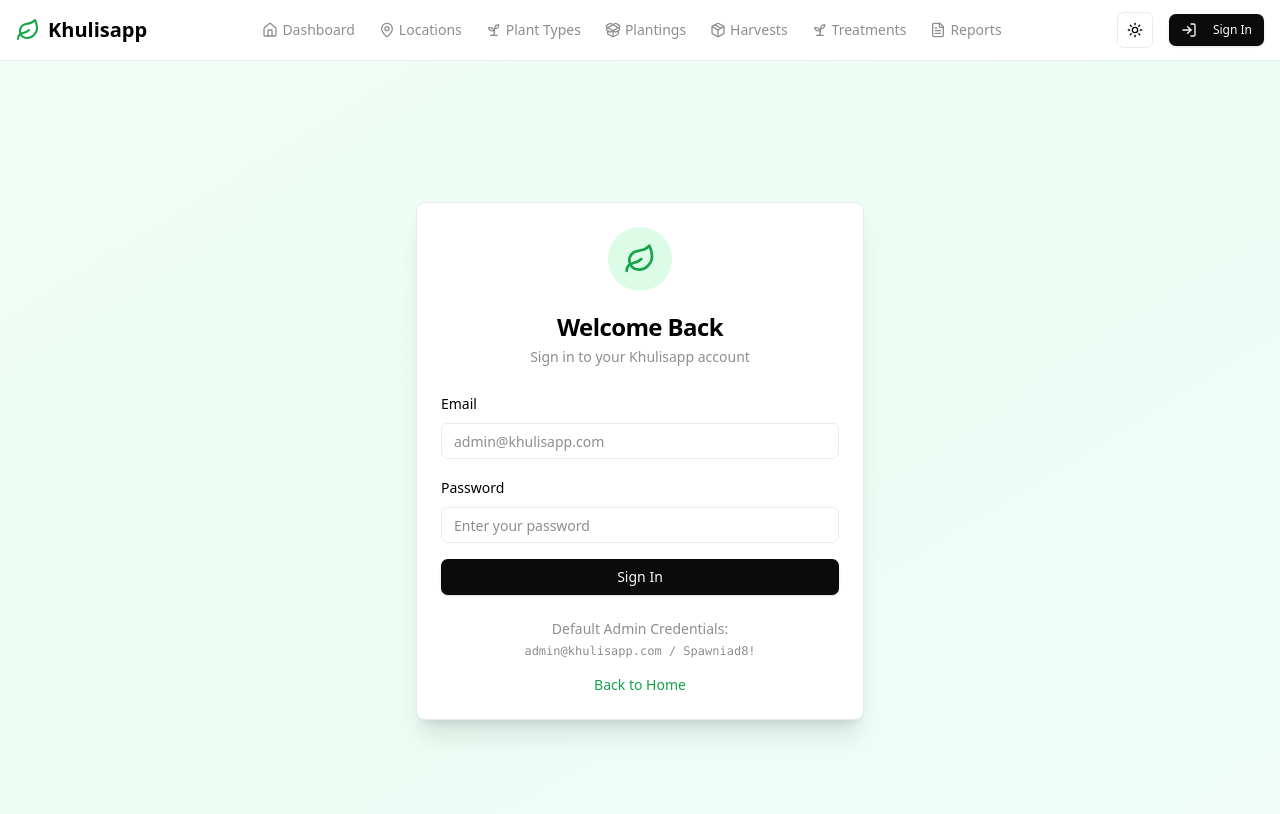
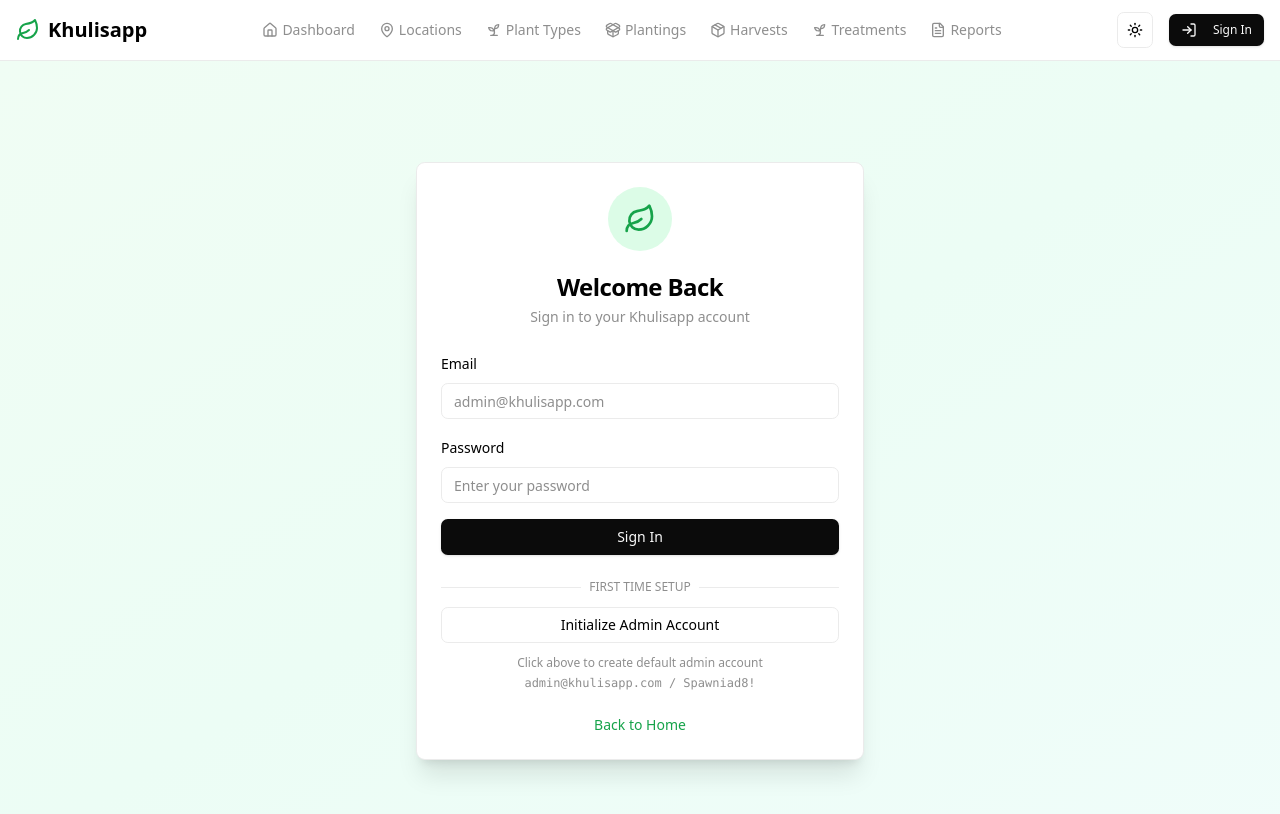
Before and after one commit to Vundz/sg-51715866-84a2-4173-a0c3-6f30f6eab96a-1777618500, a Next.js app: page /login in a window 1280 px wide. Shown: the top 814 px of the page. Built offline with nearby package versions, Linux system fonts and the light colour scheme.

Commit message:
feat(auth): Implement first-time admin setup and auto-profile creation

```diff
--- a/src/integrations/supabase/database.types.ts
+++ b/src/integrations/supabase/database.types.ts
@@ -1,4 +1,4 @@
-/* eslint-disable @typescript-eslint/no-empty-object-type */
+
 export type Json =
   | string
   | number
--- a/src/integrations/supabase/types.ts
+++ b/src/integrations/supabase/types.ts
@@ -1,6 +1,6 @@
 // This file is automatically generated. Do not edit it directly.
 // Types are generated from the Supabase database schema using the Supabase CLI.
-/* eslint-disable @typescript-eslint/no-empty-object-type */
+
 
 import type { Database as DB } from './database.types';
 
@@ -12,4 +12,4 @@ export type Enums<T extends keyof Database['public']['Enums']> = Database['publi
 export type Functions<T extends keyof Database['public']['Functions']> = Database['public']['Functions'][T];
 
 // Project reference: dixtwbcdprbhiwhtgdfb
-// Last updated: 2025-11-11T08:56:02.594940
+// Last updated: 2025-11-11T08:56:56.968243
--- /dev/null
+++ b/src/pages/api/init-admin.ts
@@ -0,0 +1,72 @@
+
+import type { NextApiRequest, NextApiResponse } from "next";
+import { supabase } from "@/integrations/supabase/client";
+
+export default async function handler(
+  req: NextApiRequest,
+  res: NextApiResponse
+) {
+  if (req.method !== "POST") {
+    return res.status(405).json({ error: "Method not allowed" });
+  }
+
+  try {
+    // Check if admin already exists
+    const { data: existingProfiles, error: checkError } = await supabase
+      .from("profiles")
+      .select("email")
+      .eq("email", "admin@khulisapp.com")
+      .single();
+
+    if (existingProfiles) {
+      return res.status(200).json({
+        message: "Admin user already exists",
+        email: "admin@khulisapp.com"
+      });
+    }
+
+    // Create admin user using Supabase Admin API
+    // Note: This requires SUPABASE_SERVICE_ROLE_KEY which should be set in environment
+    const adminEmail = "admin@khulisapp.com";
+    const adminPassword = "Spawniad8!";
+
+    const { data, error } = await supabase.auth.signUp({
+      email: adminEmail,
+      password: adminPassword,
+      options: {
+        data: {
+          full_name: "System Administrator",
+        },
+      },
+    });
+
+    if (error) {
+      console.error("Error creating admin user:", error);
+      return res.status(500).json({ error: error.message });
+    }
+
+    // Update the profile to set admin role
+    if (data.user) {
+      const { error: updateError } = await supabase
+        .from("profiles")
+        .update({ role: "admin" })
+        .eq("id", data.user.id);
+
+      if (updateError) {
+        console.error("Error updating admin role:", updateError);
+        return res.status(500).json({ error: updateError.message });
+      }
+    }
+
+    return res.status(200).json({
+      message: "Admin user created successfully",
+      email: adminEmail,
+      note: "Please check your email to verify the account",
+    });
+  } catch (error) {
+    console.error("Error in init-admin:", error);
+    return res.status(500).json({
+      error: error instanceof Error ? error.message : "Unknown error"
+    });
+  }
+}
--- a/src/pages/login.tsx
+++ b/src/pages/login.tsx
@@ -1,4 +1,3 @@
-
 import { useState, FormEvent } from "react";
 import { useRouter } from "next/router";
 import Link from "next/link";
@@ -8,7 +7,7 @@ import { Label } from "@/components/ui/label";
 import { Card, CardContent, CardDescription, CardHeader, CardTitle } from "@/components/ui/card";
 import { Alert, AlertDescription } from "@/components/ui/alert";
 import { authService } from "@/services/authService";
-import { Leaf, AlertCircle } from "lucide-react";
+import { Leaf, AlertCircle, CheckCircle } from "lucide-react";
 
 export default function LoginPage() {
   const router = useRouter();
@@ -16,6 +15,8 @@ export default function LoginPage() {
   const [password, setPassword] = useState("");
   const [loading, setLoading] = useState(false);
   const [error, setError] = useState("");
+  const [initLoading, setInitLoading] = useState(false);
+  const [initSuccess, setInitSuccess] = useState("");
 
   const handleSubmit = async (e: FormEvent) => {
     e.preventDefault();
@@ -29,6 +30,32 @@ export default function LoginPage() {
       setError(err instanceof Error ? err.message : "Failed to sign in. Please check your credentials.");
     } finally {
       setLoading(false);
+    }
+  };
+
+  const handleInitAdmin = async () => {
+    setInitLoading(true);
+    setError("");
+    setInitSuccess("");
+
+    try {
+      const response = await fetch("/api/init-admin", {
+        method: "POST",
+      });
+
+      const data = await response.json();
+
+      if (response.ok) {
+        setInitSuccess(data.message || "Admin user initialized successfully! You can now sign in.");
+        setEmail("admin@khulisapp.com");
+        setPassword("Spawniad8!");
+      } else {
+        setError(data.error || "Failed to initialize admin user");
+      }
+    } catch (err) {
+      setError(err instanceof Error ? err.message : "Failed to initialize admin user");
+    } finally {
+      setInitLoading(false);
     }
   };
 
@@ -52,6 +79,15 @@ export default function LoginPage() {
               <Alert variant="destructive">
                 <AlertCircle className="h-4 w-4" />
                 <AlertDescription>{error}</AlertDescription>
+              </Alert>
+            )}
+
+            {initSuccess && (
+              <Alert className="bg-green-50 dark:bg-green-900/20 border-green-200 dark:border-green-800">
+                <CheckCircle className="h-4 w-4 text-green-600 dark:text-green-400" />
+                <AlertDescription className="text-green-800 dark:text-green-200">
+                  {initSuccess}
+                </AlertDescription>
               </Alert>
             )}
 
@@ -88,14 +124,37 @@ export default function LoginPage() {
             </Button>
           </form>
 
-          <div className="mt-6 text-center text-sm text-muted-foreground">
-            <p>Default Admin Credentials:</p>
-            <p className="font-mono text-xs mt-1">
-              admin@khulisapp.com / Spawniad8!
-            </p>
+          <div className="mt-6 space-y-3">
+            <div className="relative">
+              <div className="absolute inset-0 flex items-center">
+                <span className="w-full border-t" />
+              </div>
+              <div className="relative flex justify-center text-xs uppercase">
+                <span className="bg-background px-2 text-muted-foreground">
+                  First time setup
+                </span>
+              </div>
+            </div>
+
+            <Button
+              type="button"
+              variant="outline"
+              className="w-full"
+              onClick={handleInitAdmin}
+              disabled={initLoading}
+            >
+              {initLoading ? "Initializing..." : "Initialize Admin Account"}
+            </Button>
+
+            <div className="text-center text-xs text-muted-foreground">
+              <p className="mb-1">Click above to create default admin account</p>
+              <p className="font-mono">
+                admin@khulisapp.com / Spawniad8!
+              </p>
+            </div>
           </div>
 
-          <div className="mt-4 text-center text-sm">
+          <div className="mt-6 text-center text-sm">
             <Link href="/" className="text-green-600 hover:text-green-700 dark:text-green-400 dark:hover:text-green-300">
               Back to Home
             </Link>
```
Also changed, not shown: 1 other file (tests, documents, lock files or other folders).
